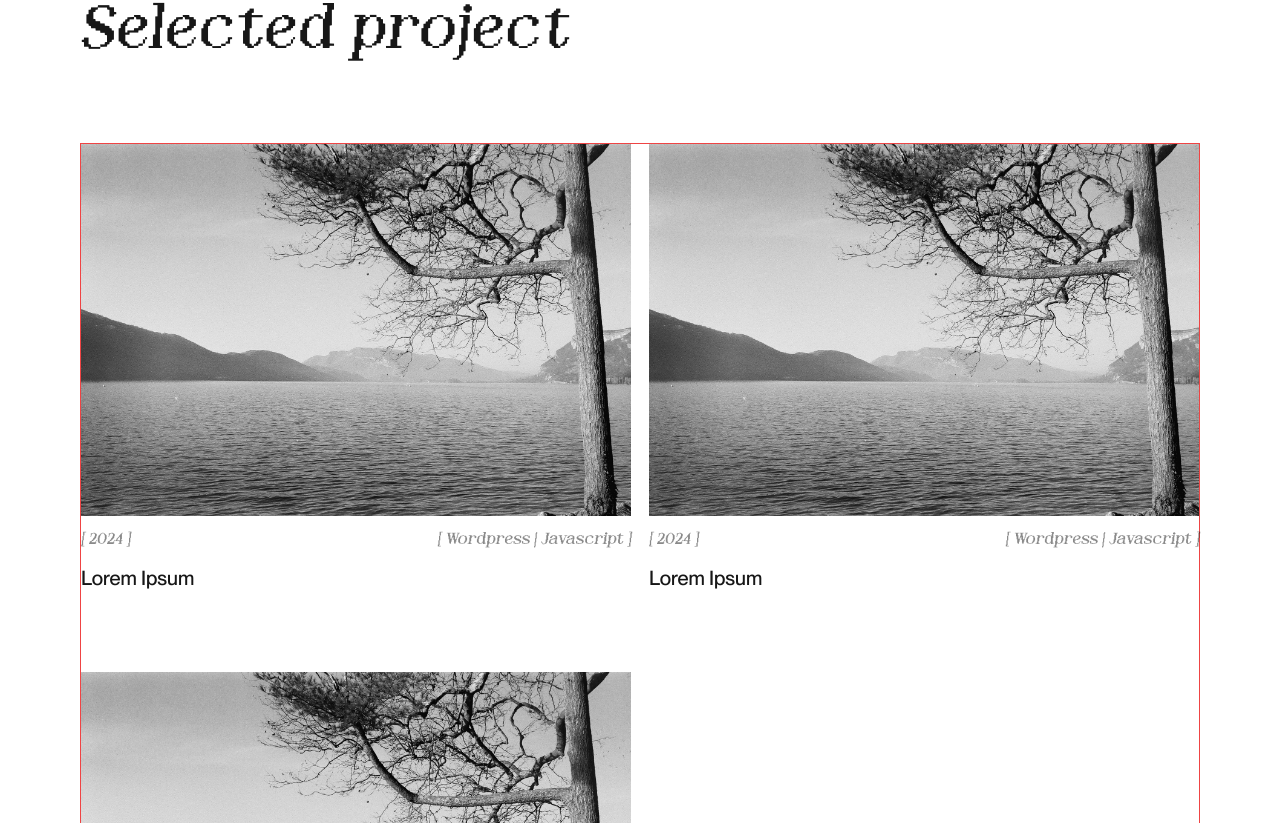
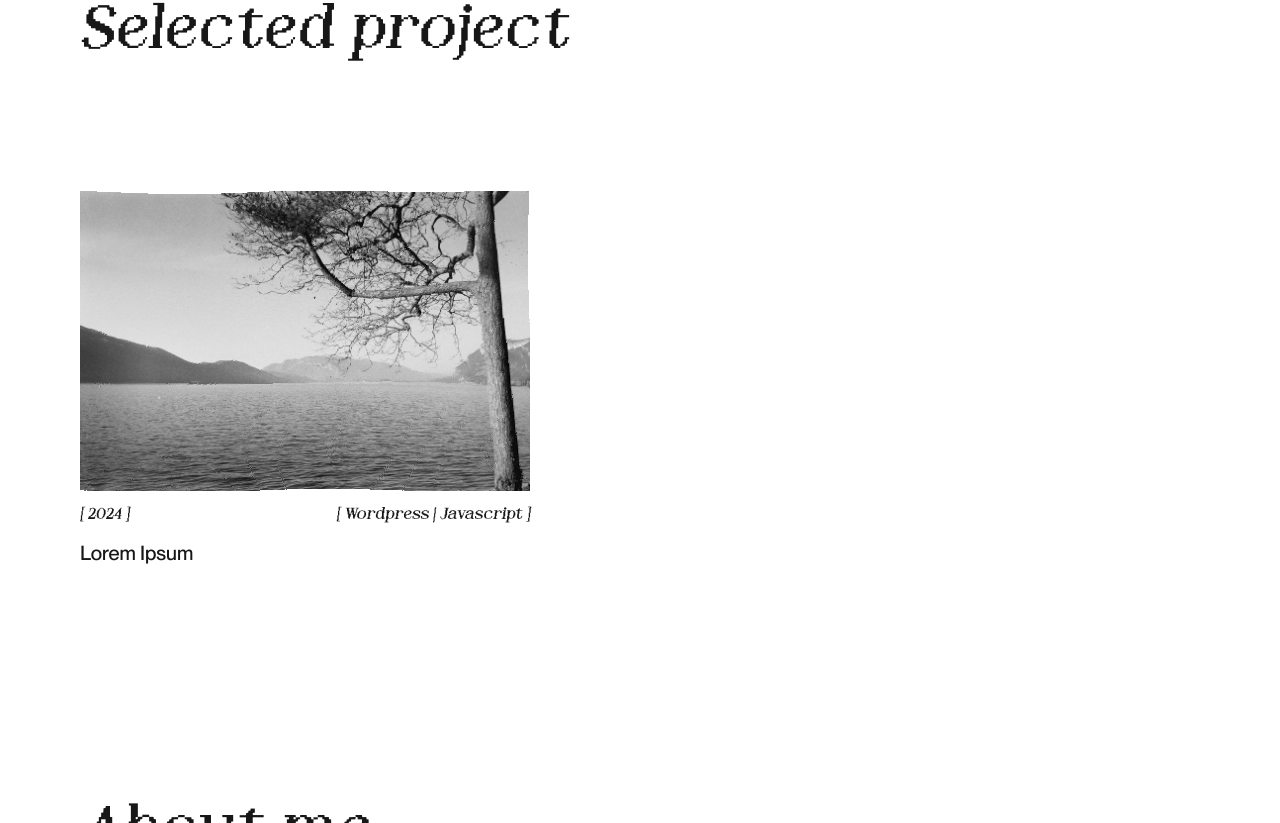
Before and after one commit to pommito/Portfolio-2024, a Next.js app: page / in a window 1280 px wide. Shown: the part 877-1700 px from the top of the page. Built offline with nearby package versions, Linux system fonts and the light colour scheme.

Commit message:
Integ(Home) : trying to make an svg filter reveal animation for project images

```diff
--- a/src/app/page.tsx
+++ b/src/app/page.tsx
@@ -3,9 +3,9 @@ import Image from 'next/image';
 
 import downloadIcon from '../../public/download.svg';
 import ResumeListItem from '@/components/ResumeListItem';
+import ProjectCard from '@/components/ProjectCard';
 
 import { workExperiences, educations } from '@/data/resume';
-import ProjectCard from '@/components/ProjectCard';
 
 export default function Home() {
   return (
@@ -21,11 +21,9 @@ export default function Home() {
       </section>
 
       <section className="flex flex-col min-h-screen max-h py-20">
-        <h3 className="font-dot text-6xl h-fit mb-20">Selected project</h3>
-        <div className="grid grid-cols-2 auto-rows-auto gap-20 w-full border border-red-500">
-          <ProjectCard />
-          <ProjectCard className={'justify-self-end'} />
-          <ProjectCard />
+        <h3 className="font-dot text-6xl h-fit mb-32">Selected project</h3>
+        <div className="grid grid-cols-2 auto-rows-auto gap-8 w-full">
+          <ProjectCard className="" />
         </div>
       </section>
 
--- /dev/null
+++ b/src/components/ImageTransition.tsx
@@ -0,0 +1,85 @@
+import { useState, useMemo } from 'react';
+import { motion } from 'framer-motion';
+
+type ImageTransitionTypes = {
+  src: string;
+  alt: string;
+};
+
+export default function ImageTransition({ src, alt }: ImageTransitionTypes) {
+  const [imageLoaded, setImageLoaded] = useState(false);
+
+  // Dimensions de l'image
+  const imageWidth = 450; // Ajuste selon tes besoins
+  const imageHeight = 300; // Ajuste selon tes besoins
+
+  const r = useMemo(() => Math.sqrt(imageWidth ** 2 + imageHeight ** 2) * 1.05, [imageWidth, imageHeight]);
+
+  // Variants pour le masque
+  const circleVariants = {
+    initial: { r: r },
+    animate: { r: 0 }, // Réduit le rayon à 0 pour révéler l'image
+    exit: { r: r }, // Remet le rayon à la taille initiale lors de la sortie
+  };
+
+  const circleTransition = {
+    duration: 1.25,
+    delay: 0.3,
+    ease: [0.45, 1, 0.36, 1],
+  };
+
+  return (
+    <div style={{ position: 'relative', overflow: 'hidden', width: imageWidth, height: imageHeight }}>
+      {/* SVG pour le filtre */}
+      <svg
+        fill="none"
+        preserveAspectRatio="xMidYMin slice"
+        viewBox={`0 0 ${imageWidth} ${imageHeight}`}
+        style={{ position: 'absolute', top: 0, left: 0 }}
+      >
+        <defs>
+          <filter id="displacementFilter">
+            <feTurbulence type="fractalNoise" baseFrequency="0.005" numOctaves="1" result="noise" />
+            <feDisplacementMap
+              in="SourceGraphic"
+              in2="noise"
+              scale="20" // Ajuste cette valeur pour contrôler l'effet de turbulence
+              xChannelSelector="R"
+              yChannelSelector="G"
+            />
+          </filter>
+          <mask id="circleMask">
+            <motion.circle
+              fill="white"
+              cx={imageWidth / 2} // Centre du cercle
+              cy={imageHeight / 2} // Centre du cercle
+              r={r} // Rayon initial
+              variants={circleVariants}
+              initial="initial"
+              animate={imageLoaded ? 'animate' : 'initial'} // Anime quand l'image est chargée
+              exit="exit"
+              transition={circleTransition}
+            />
+          </mask>
+        </defs>
+        <rect fill="#1c1c1c" width="100%" height="100%" mask="url(#circleMask)" />
+      </svg>
+
+      {/* Image avec le filtre */}
+      <motion.img
+        src={src}
+        alt={alt}
+        style={{
+          filter: 'url(#displacementFilter)',
+          position: 'relative',
+          opacity: imageLoaded ? 1 : 0,
+          transition: 'opacity 0.75s ease-in-out',
+          width: '100%',
+          height: '100%',
+          objectFit: 'cover',
+        }}
+        onLoad={() => setImageLoaded(true)} // L'image devient visible une fois chargée
+      />
+    </div>
+  );
+}
--- a/src/components/ProjectCard.tsx
+++ b/src/components/ProjectCard.tsx
@@ -1,8 +1,10 @@
+'use client';
+
 import Link from 'next/link';
 import Image from 'next/image';
 
-import placeholder from '@/../public/placeholder.jpg';
 import arrowIcon from '@/../public/arrow.svg';
+import ImageTransition from './ImageTransition';
 
 type ProjectCardType = {
   className?: string;
@@ -10,12 +12,15 @@ type ProjectCardType = {
 
 export default function ProjectCard({ className }: ProjectCardType) {
   return (
-    <article className={`flex flex-col gap-3 w-[550px] ${className}`}>
-      <Image src={placeholder} alt="Image relative to this project" />
-      <div className="font-dot flex justify-between opacity-50">
+    <article className={`flex flex-col gap-3 w-[450px] ${className}`}>
+      <ImageTransition src={'/placeholder.jpg'} alt="exemple" />
+
+      {/* Text Animation */}
+      <div className="font-dot flex justify-between">
         <time dateTime="2024">[ 2024 ]</time>
         <span>[ Wordpress | Javascript ]</span>
       </div>
+
       <h4>
         <Link href={'#'} className="flex items-center gap-4 w-fit text-xl font-medium">
           Lorem Ipsum{' '}
```
